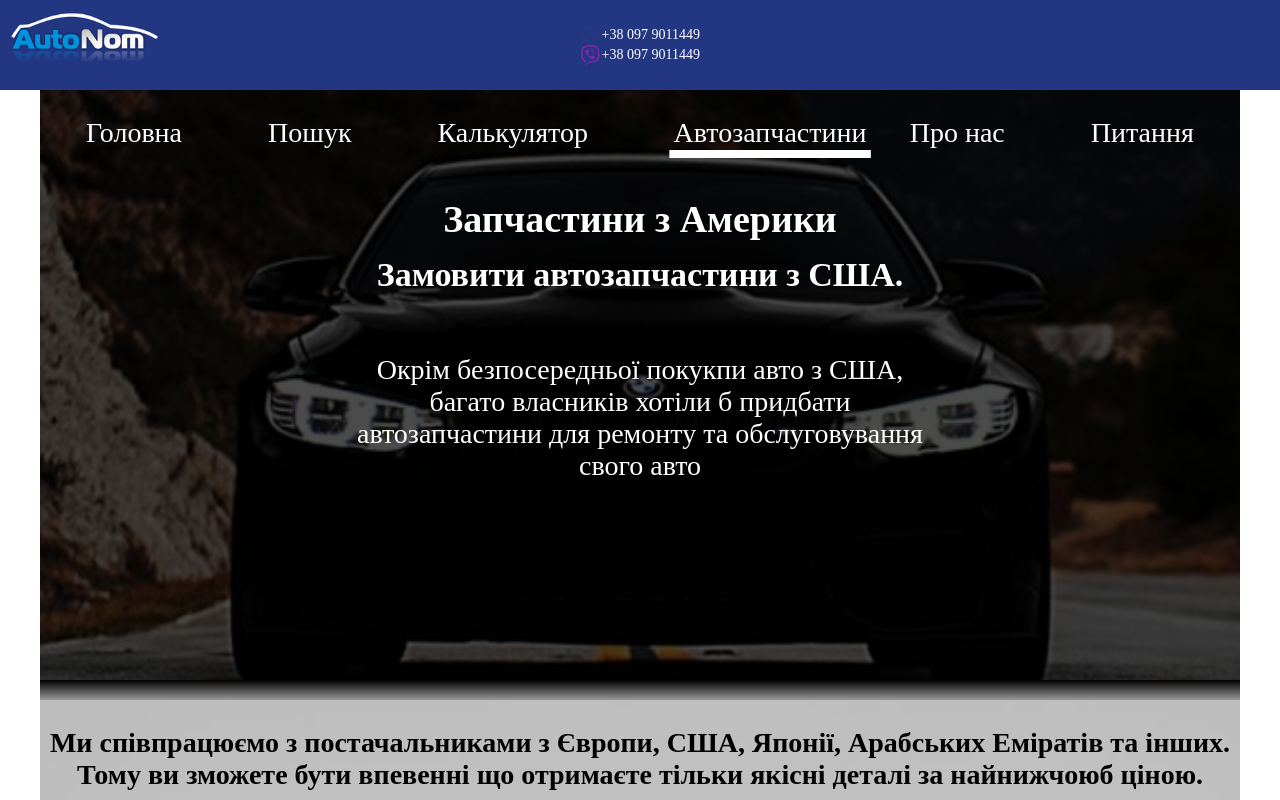
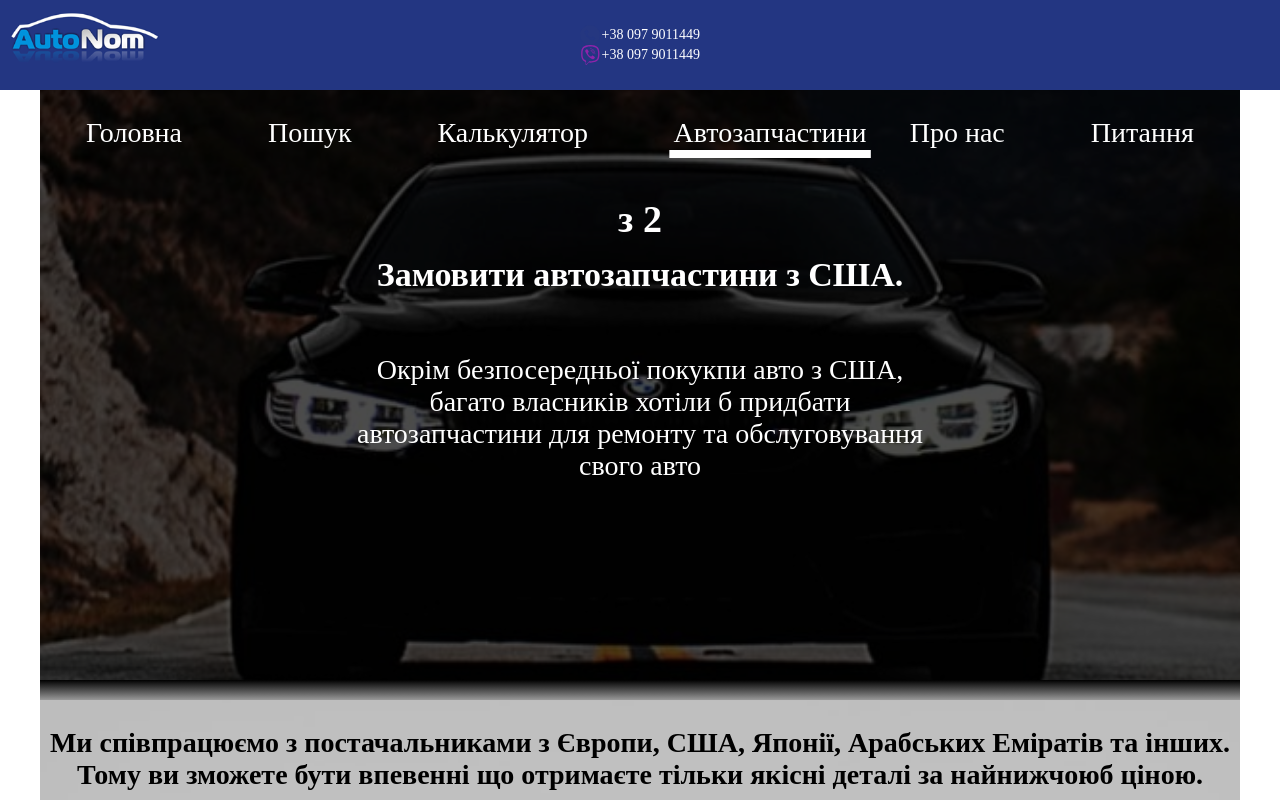
Before and after one commit to AndreyMad/carCalculator, a React (Create React App) app: page /parts in a window 1280 px wide. Shown: the top 800 px of the page. Built offline with nearby package versions, Linux system fonts and the light colour scheme.

Commit message:
first commit

```diff
--- a/src/pages/PartsPage/PartsPage.js
+++ b/src/pages/PartsPage/PartsPage.js
@@ -22,7 +22,7 @@ class PartsPage extends Component {
         <section className={style.container}>
           <div className={style.titleContainer}>
             <div className={style.shadow}>
-              <h2 className={style.title}>Запчастини з Америки</h2>
+              <h2 className={style.title}> з 2</h2>
               <h2 className={style.title2}> Замовити автозапчастини з США.</h2>
 
               <p className={style.span}>
```
